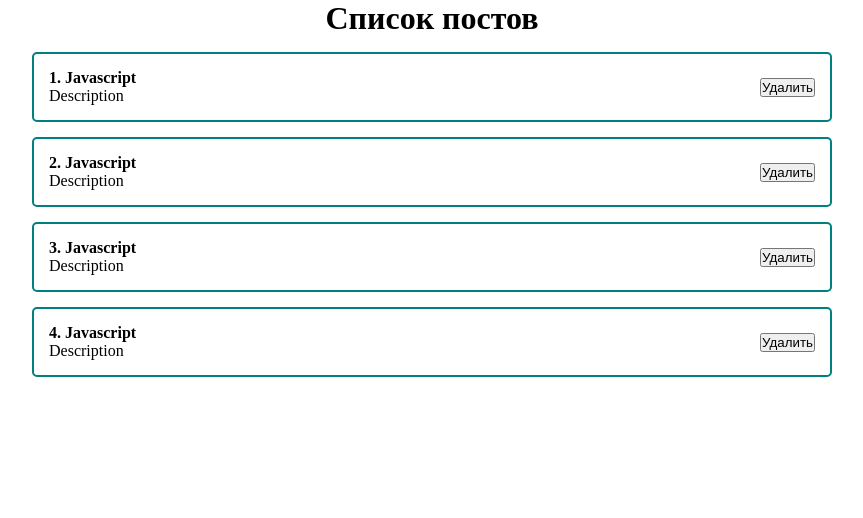
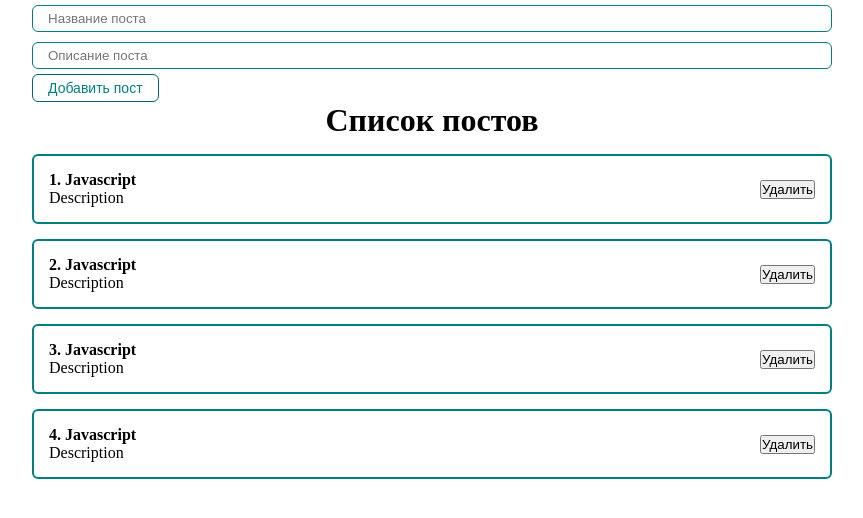
Before and after one commit to vadim-feof/react-course, a React (Create React App) app: page / in a window 1280 px wide. Shown: the top 518 px of the page, without its empty margins (208-1071 px from the left). Built offline with nearby package versions, Linux system fonts and the light colour scheme.

Commit message:
created own components: MyInput, MyButton

```diff
--- a/src/App.js
+++ b/src/App.js
@@ -1,6 +1,8 @@
 import React, {useEffect, useState} from "react";
 import './styles/App.css'
 import PostList from "./components/PostList/PostList";
+import MyButton from "./components/UI/Button/MyButton";
+import MyInput from "./components/UI/Input/MyInput";
 
 function App() {
     const [posts, setPosts] = useState([
@@ -11,6 +13,11 @@ function App() {
     ])
     return (
         <div className="App">
+            <form>
+                <MyInput type="text" placeholder={"Название поста"}/>
+                <MyInput type="text" placeholder={"Описание поста"}/>
+                <MyButton>Добавить пост</MyButton>
+            </form>
             <PostList posts={posts} title={"Список постов"}/>
         </div>
     );
--- a/src/components/PostList/PostItem/PostItem.module.css
+++ b/src/components/PostList/PostItem/PostItem.module.css
@@ -4,6 +4,6 @@
     align-items: center;
     padding: 15px;
     border: 2px solid teal;
-    border-radius: 5px;
+    border-radius: 6px;
     margin-top: 15px;
 }
--- /dev/null
+++ b/src/components/UI/Button/MyButton.jsx
@@ -0,0 +1,11 @@
+import React from 'react';
+import styles from './MyButton.module.css';
+const MyButton = ({children, ...props}) => {
+    return (
+        <button className={styles.myBtn} {...props}>
+            {children}
+        </button>
+    );
+};
+
+export default MyButton;
--- /dev/null
+++ b/src/components/UI/Button/MyButton.module.css
@@ -0,0 +1,17 @@
+.myBtn {
+    color: teal;
+    background: transparent;
+    border: 1px solid #006868;
+    padding: 5px 15px;
+    font-size: 14px;
+    cursor: pointer;
+    border-radius: 6px;
+}
+
+.myBtn:enabled:hover {
+    background: rgba(0, 128, 128, 0.1);
+}
+
+.myBtn:disabled {
+    cursor: not-allowed;
+}
--- /dev/null
+++ b/src/components/UI/Input/MyInput.jsx
@@ -0,0 +1,10 @@
+import React from 'react';
+import styles from './MyInput.module.css'
+
+const MyInput = (props) => {
+    return (
+        <input className={styles.myInput} {...props}/>
+    );
+};
+
+export default MyInput;
--- /dev/null
+++ b/src/components/UI/Input/MyInput.module.css
@@ -0,0 +1,7 @@
+.myInput {
+    width: 100%;
+    padding: 5px 15px;
+    margin: 5px 0;
+    border: 1px solid teal;
+    border-radius: 6px;
+}
```
